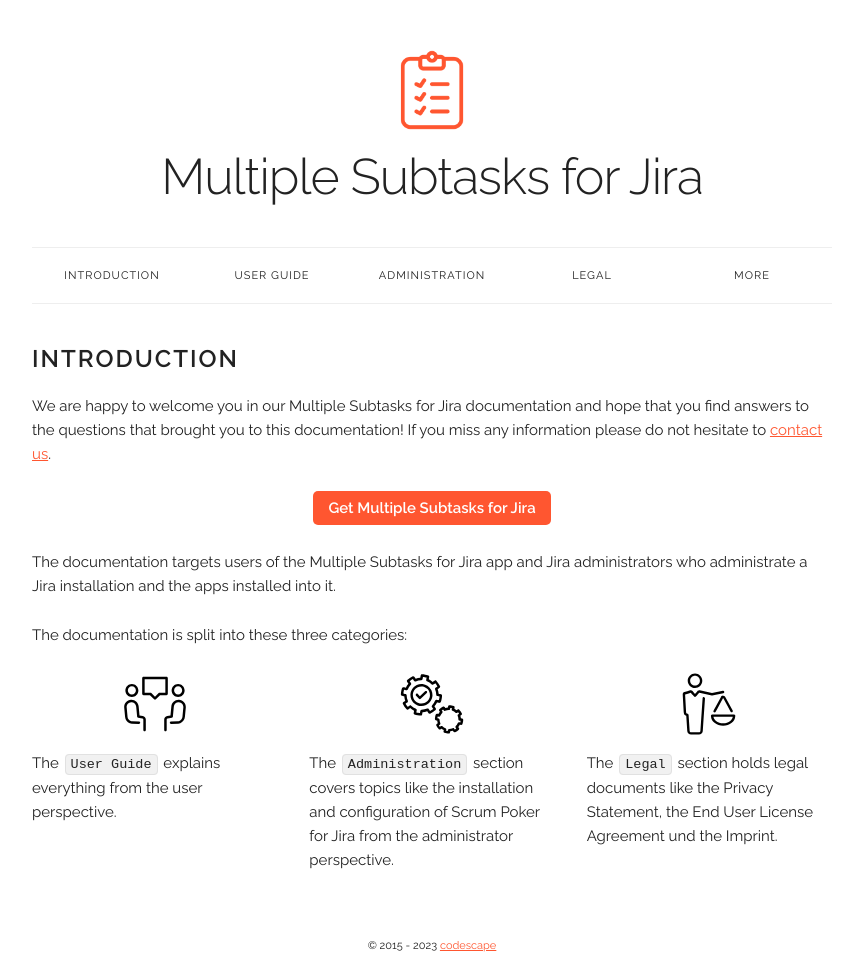
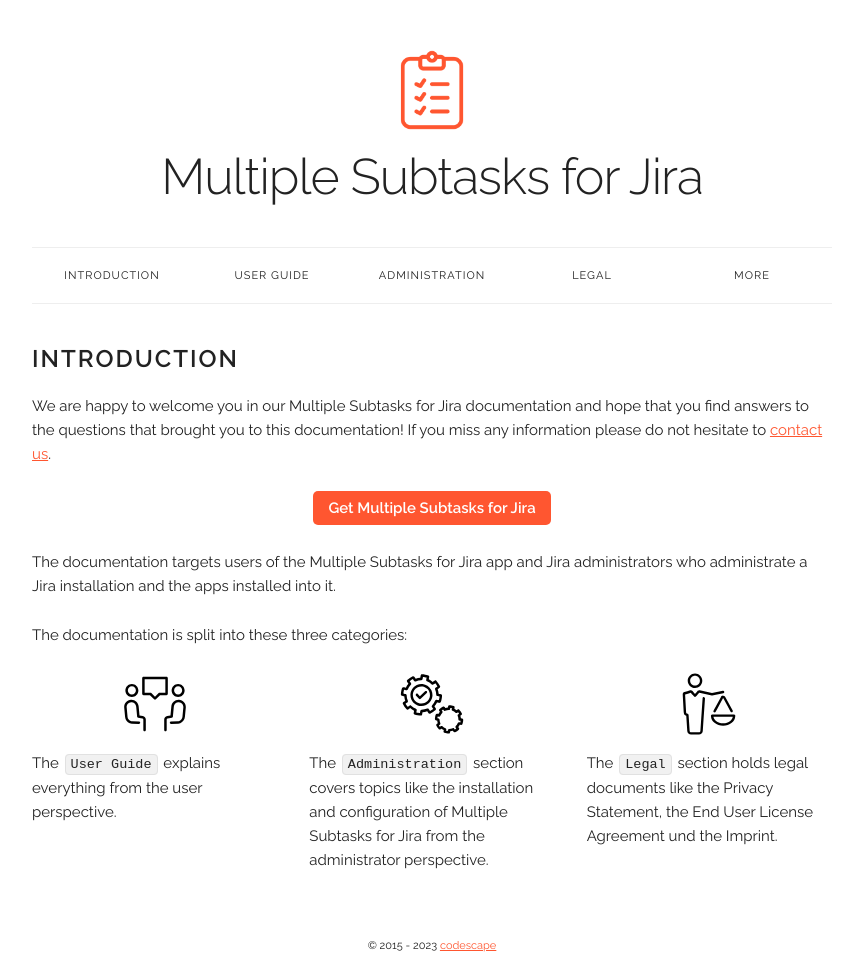
Before and after one commit to codescape/jira-multiple-subtasks, a Jekyll site: the page built from docs/index.md, in a window 1280 px wide. Shown: the whole page, without its empty margins (208-1071 px from the left). Built offline with Jekyll 4.4.1, drawn with Linux system fonts in a browser that asks for light colours; nearby versions of some CDN libraries.

Commit message:
docs: fix wrong app name in documentation page

```diff
--- a/docs/index.md
+++ b/docs/index.md
@@ -19,7 +19,7 @@
     </div>
     <div class="one-third column">
       <i class="icon admin-icon"></i>
-      <p>The <code>Administration</code> section covers topics like the installation and configuration of Scrum Poker for Jira from the administrator perspective.</p>
+      <p>The <code>Administration</code> section covers topics like the installation and configuration of Multiple Subtasks for Jira from the administrator perspective.</p>
     </div>
     <div class="one-third column">
       <i class="icon legal-icon"></i>
```
